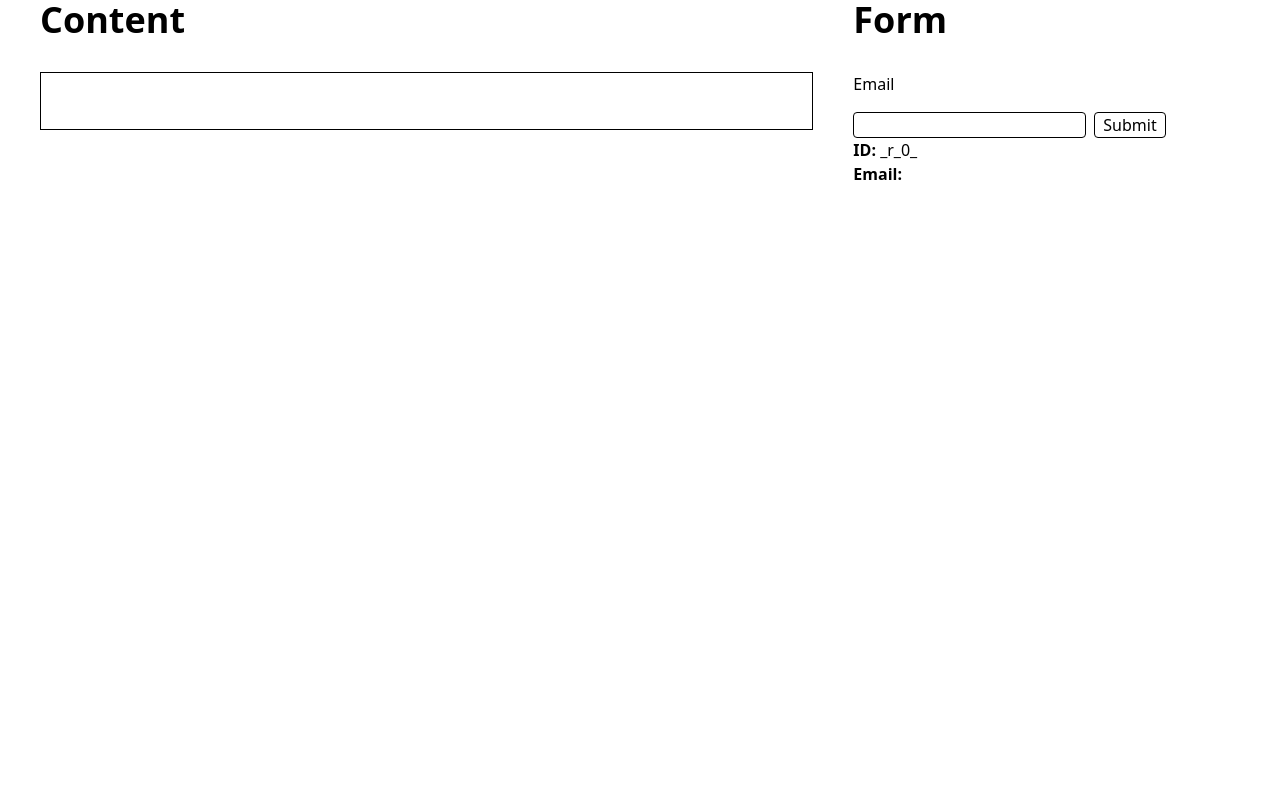
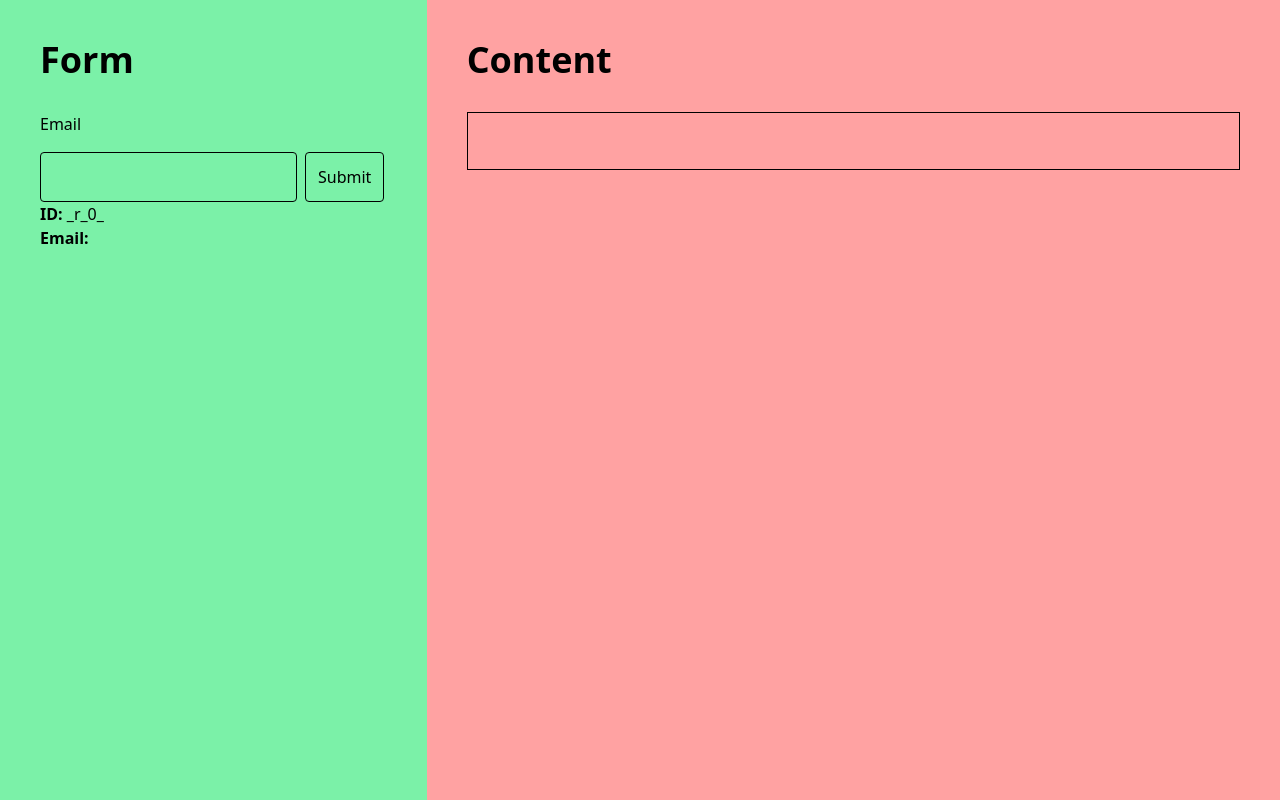
Before and after one commit to aleksi-svaridze/lazy-react, a React (Vite) app: page / in a window 1280 px wide. Built offline with nearby package versions, Linux system fonts and the light colour scheme.

Commit message:
Add styles to components

```diff
--- a/src/App.tsx
+++ b/src/App.tsx
@@ -23,8 +23,8 @@ function App() {
   }, [searchInputvalue]);
 
   return (
-    <main className="flex px-10 gap-x-10">
-      <section className="w-2/3">
+    <main className="flex flex-col xl:flex-row h-screen">
+      <section className="w-full xl:w-2/3 bg-red-300  p-10 order-2">
         <h1 className="font-bold text-4xl">Content</h1>
         <input
           className="my-8 border outline-none w-full p-4"
@@ -42,7 +42,7 @@ function App() {
           ))} */}
         </div>
       </section>
-      <section className="w-1/3">
+      <section className="w-full xl:w-1/3 bg-green-300 p-10 order-1">
         <h1 className="font-bold text-4xl">Form</h1>
         <Form />
       </section>
--- a/src/components/Form.tsx
+++ b/src/components/Form.tsx
@@ -19,10 +19,10 @@ function Form(): JSX.Element {
           name="email"
           value={emailValue}
           onChange={(e) => setEmailValue(e.target.value)}
-          className="border rounded"
+          className="border rounded p-3"
           required
         />
-        <button type="submit" className="border px-2 rounded">
+        <button type="submit" className="border p-3 rounded">
           Submit
         </button>
       </div>
```
